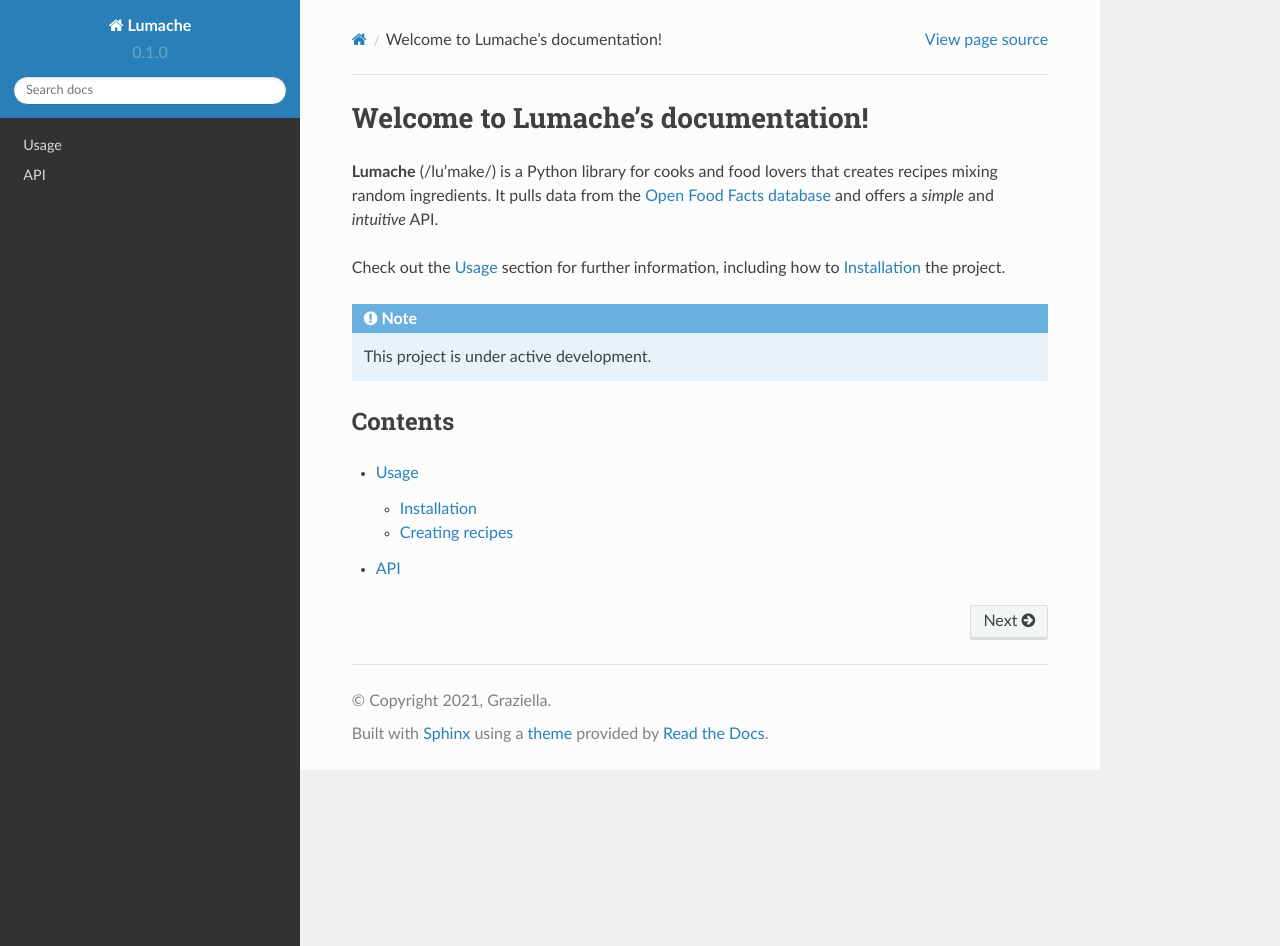
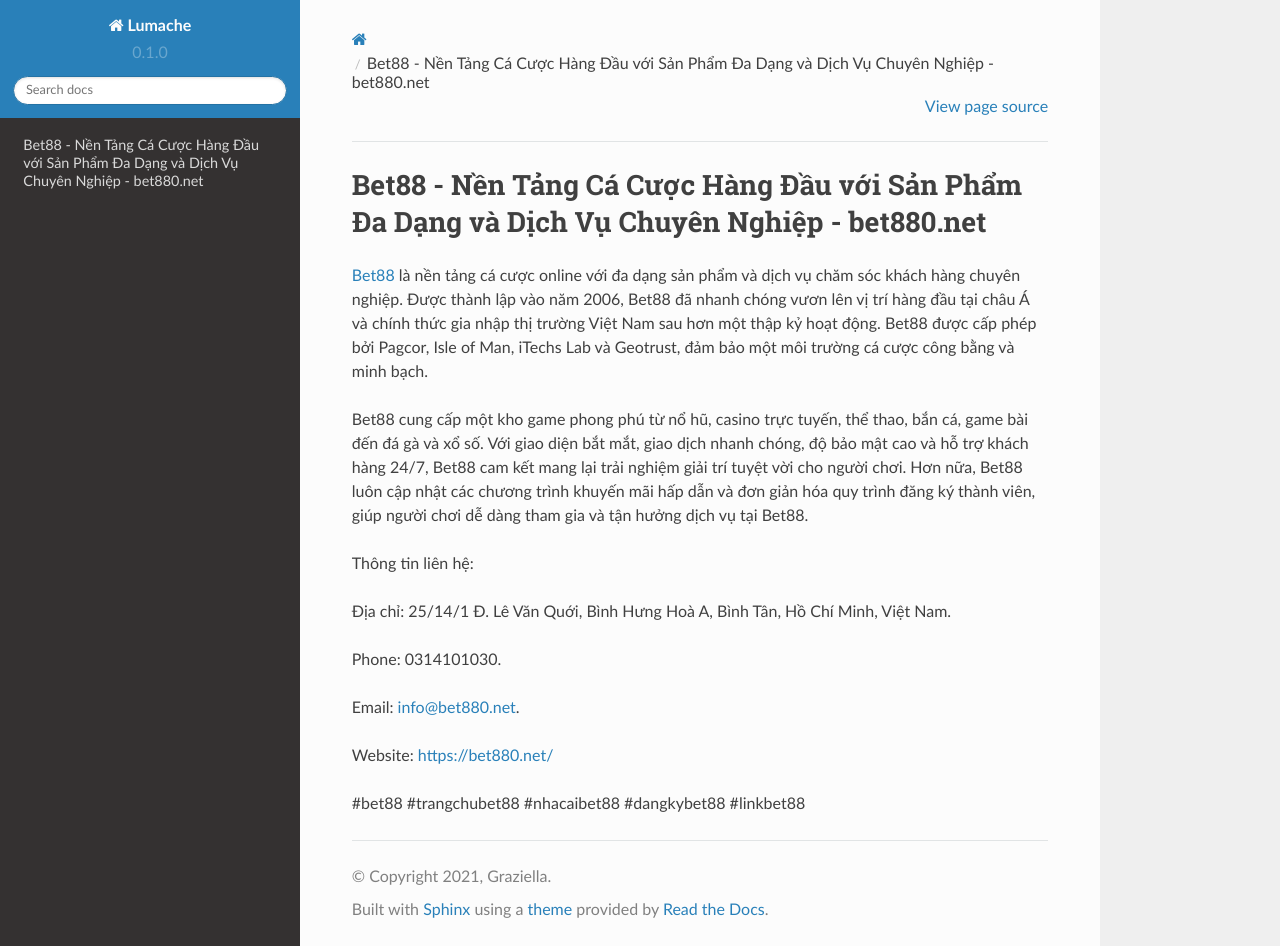
Before and after one commit to socialentity1/bet880net, a Sphinx documentation site: the page built from docs/source/index.rst, in a window 1280 px wide and 946 px high. Built offline with Sphinx 7.4.7 and the Read the Docs theme 2.0.0, drawn with Linux system fonts in a browser that asks for light colours.

Commit message:
Update index.rst

```diff
--- a/docs/source/index.rst
+++ b/docs/source/index.rst
@@ -1,22 +1,18 @@
-Welcome to Lumache's documentation!
+Bet88 - Nền Tảng Cá Cược Hàng Đầu với Sản Phẩm Đa Dạng và Dịch Vụ Chuyên Nghiệp - bet880.net
 ===================================
 
-**Lumache** (/lu'make/) is a Python library for cooks and food lovers
-that creates recipes mixing random ingredients.
-It pulls data from the `Open Food Facts database <https://world.openfoodfacts.org/>`_
-and offers a *simple* and *intuitive* API.
+`Bet88 <https://bet880.net/>`_ là nền tảng cá cược online với đa dạng sản phẩm và dịch vụ chăm sóc khách hàng chuyên nghiệp. Được thành lập vào năm 2006, Bet88 đã nhanh chóng vươn lên vị trí hàng đầu tại châu Á và chính thức gia nhập thị trường Việt Nam sau hơn một thập kỷ hoạt động. Bet88 được cấp phép bởi Pagcor, Isle of Man, iTechs Lab và Geotrust, đảm bảo một môi trường cá cược công bằng và minh bạch.
 
-Check out the :doc:`usage` section for further information, including
-how to :ref:`installation` the project.
+Bet88 cung cấp một kho game phong phú từ nổ hũ, casino trực tuyến, thể thao, bắn cá, game bài đến đá gà và xổ số. Với giao diện bắt mắt, giao dịch nhanh chóng, độ bảo mật cao và hỗ trợ khách hàng 24/7, Bet88 cam kết mang lại trải nghiệm giải trí tuyệt vời cho người chơi. Hơn nữa, Bet88 luôn cập nhật các chương trình khuyến mãi hấp dẫn và đơn giản hóa quy trình đăng ký thành viên, giúp người chơi dễ dàng tham gia và tận hưởng dịch vụ tại Bet88.
 
-.. note::
+Thông tin liên hệ:
 
-   This project is under active development.
+Địa chỉ: 25/14/1 Đ. Lê Văn Quới, Bình Hưng Hoà A, Bình Tân, Hồ Chí Minh, Việt Nam.
 
-Contents
---------
+Phone: 0314101030.
 
-.. toctree::
+Email: info@bet880.net.
 
-   usage
-   api
+Website: https://bet880.net/
+
+#bet88 #trangchubet88 #nhacaibet88 #dangkybet88 #linkbet88
```
